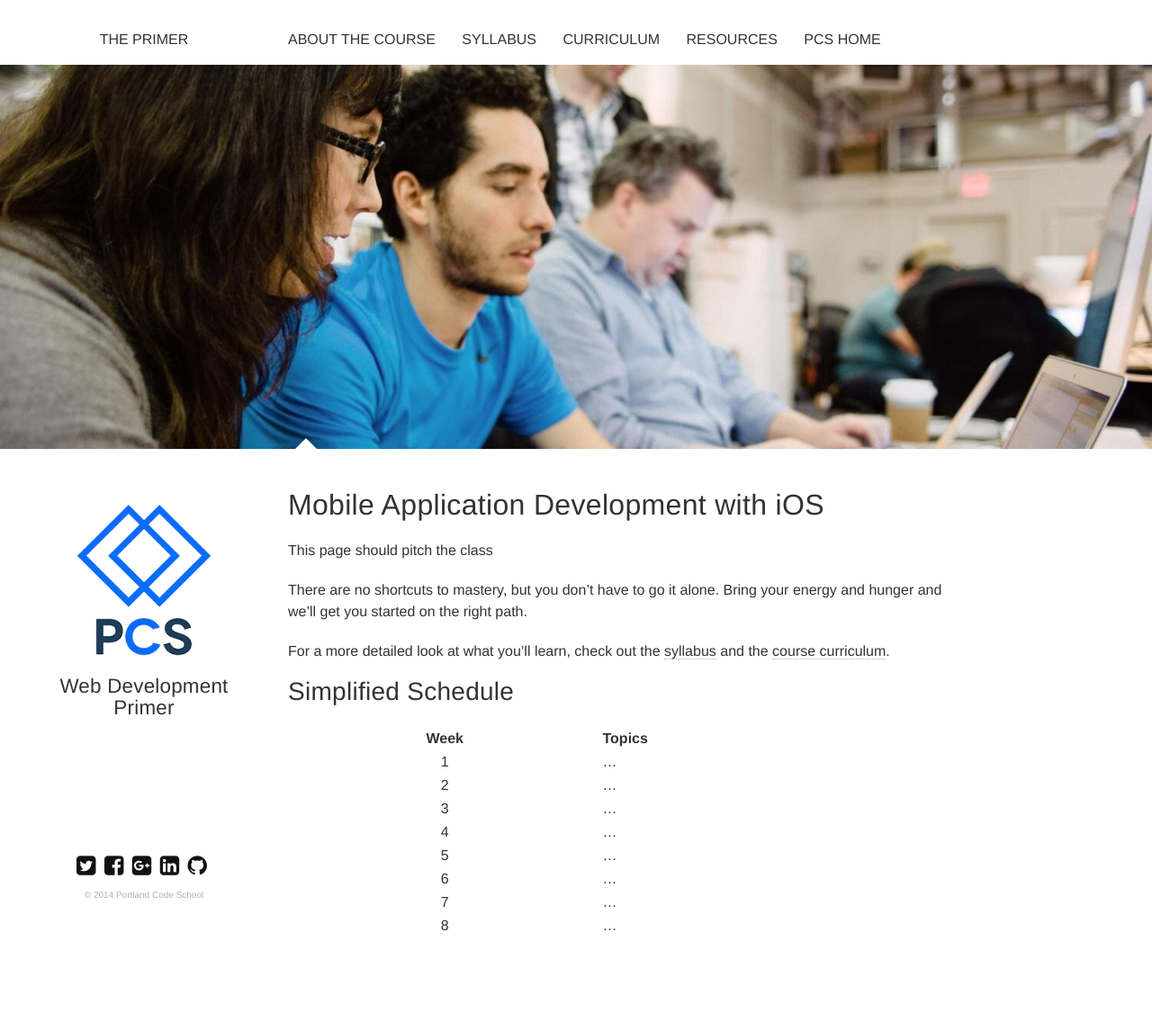
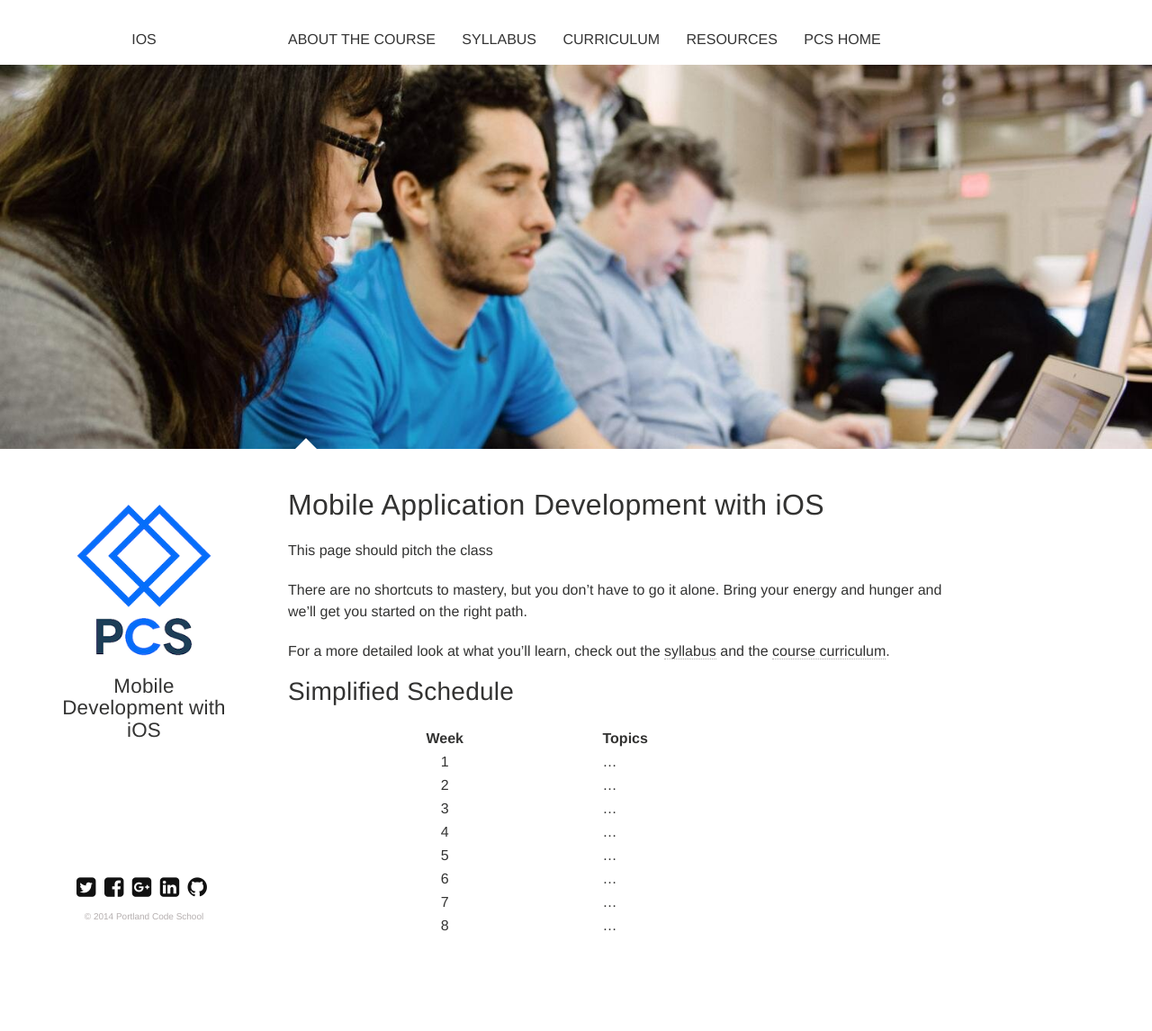
Before and after one commit to portlandcodeschool/ios, a Jekyll site: the page built from index.md, in a window 1280 px wide. Shown: the whole page at 90% size. Built offline with Jekyll 4.4.1, drawn with Linux system fonts in a browser that asks for light colours; nearby versions of some CDN libraries.

Commit message:
more updates from primer

```diff
--- a/_config.yml
+++ b/_config.yml
@@ -1,12 +1,12 @@
-title:            The Primer
-description:      Portland Code School's Web Development Primer
-url:              https://portlandcodeschool.github.io/primer  # production
+title:            iOS
+description:      Portland Code School's Mobile Development with iOS
+url:              https://portlandcodeschool.github.io/ios  # production
 # url:              http://0.0.0.0:4000            # for local testing
-disqus_shortname: pcsprimer
+disqus_shortname: pcsios
 
 owner:
-  name:           Web Development Primer
-  avatar:         https://portlandcodeschool.github.io/primer/images/pcs-logo.png
+  name:           Mobile Development with iOS
+  avatar:         https://portlandcodeschool.github.io/ios/images/pcs-logo.png
   bio:
   email:          info@portlandcodeschool.com
   twitter:        PDXCodeSchool
```
